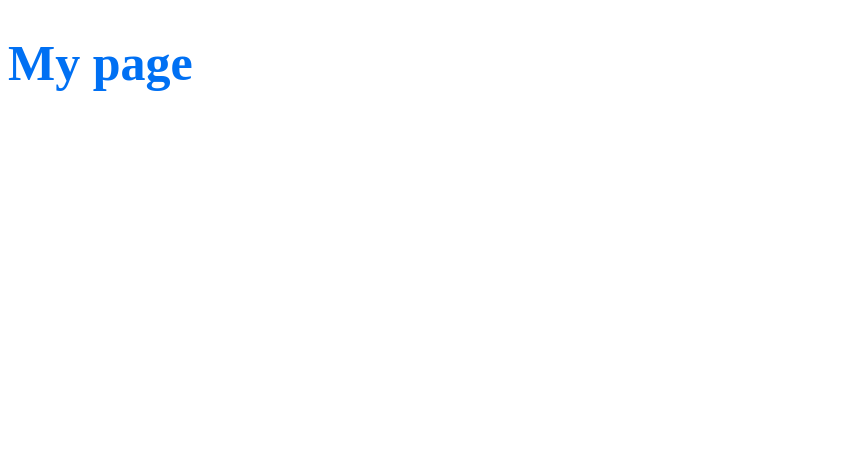
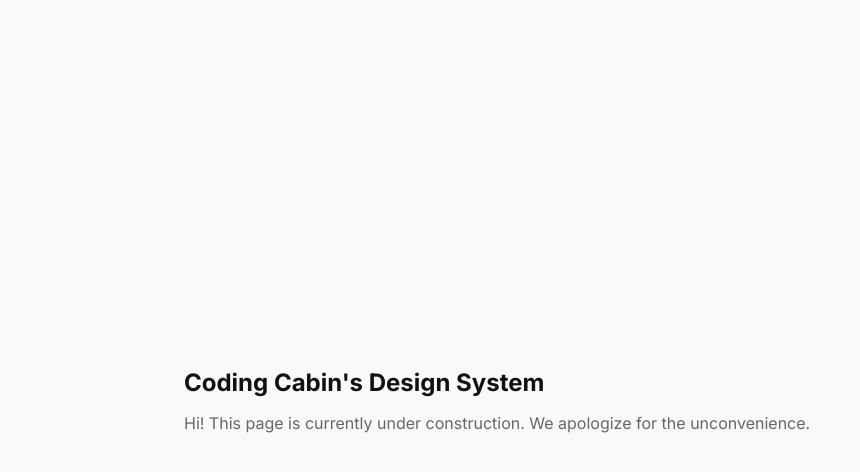
Before and after one commit to coding-cabin/design-system, a Next.js app: page / in a window 1280 px wide. Shown: the top 472 px of the page, without its empty margins (0-860 px from the left). Built offline with nearby package versions, Linux system fonts and the light colour scheme.

Commit message:
Tweaked the index page

```diff
--- a/pages/_document.js
+++ b/pages/_document.js
@@ -1,19 +1,19 @@
-import Document from 'next/document'
-import { ServerStyleSheet } from 'styled-components'
+import Document, { Html, Head, Main, NextScript } from "next/document";
+import { ServerStyleSheet } from "styled-components";
 
 export default class MyDocument extends Document {
   static async getInitialProps(ctx) {
-    const sheet = new ServerStyleSheet()
-    const originalRenderPage = ctx.renderPage
+    const sheet = new ServerStyleSheet();
+    const originalRenderPage = ctx.renderPage;
 
     try {
       ctx.renderPage = () =>
         originalRenderPage({
           enhanceApp: (App) => (props) =>
             sheet.collectStyles(<App {...props} />),
-        })
+        });
 
-      const initialProps = await Document.getInitialProps(ctx)
+      const initialProps = await Document.getInitialProps(ctx);
       return {
         ...initialProps,
         styles: (
@@ -22,9 +22,26 @@ export default class MyDocument extends Document {
             {sheet.getStyleElement()}
           </>
         ),
-      }
+      };
     } finally {
-      sheet.seal()
+      sheet.seal();
     }
   }
+
+  render() {
+    return (
+      <Html lang="en">
+        <Head>
+          <link
+            href="https://fonts.googleapis.com/css2?family=Inter:wght@400;500;600;700;800&display=swap"
+            rel="stylesheet"
+          />
+        </Head>
+        <body>
+          <Main />
+          <NextScript />
+        </body>
+      </Html>
+    );
+  }
 }
--- a/pages/index.js
+++ b/pages/index.js
@@ -1,10 +1,40 @@
-import styled from 'styled-components'
+import styled from "styled-components";
+import reset from "../styles/reset";
+import { width, colors } from "../styles/variables";
+
+const Container = styled.section`
+  display: flex;
+  justify-content: center;
+  flex-direction: column;
+  min-height: 100vh;
+  padding: 0 1.5rem;
+
+  max-width: ${width.md}px;
+  margin: auto;
+`;
 
 const Title = styled.h1`
-  font-size: 50px;
-  color: ${({ theme }) => theme.colors.primary};
-`
+  margin-bottom: 0.65rem;
+  color: ${colors.headingColor};
+`;
+
+const Text = styled.p`
+  color: ${colors.bodyColor};
+`;
 
 export default function Home() {
-  return <Title>My page</Title>
+  return (
+    <>
+      <style jsx global>
+        {reset}
+      </style>
+      <Container>
+        <Title>Coding Cabin's Design System</Title>
+        <Text>
+          Hi! This page is currently under construction. We apologize for the
+          unconvenience.
+        </Text>
+      </Container>
+    </>
+  );
 }
--- a/styles/variables.js
+++ b/styles/variables.js
@@ -9,10 +9,10 @@ const colors = {
   accentColorTwo: "#d3e2f2",
   accentColorThree: "#0b379b",
   bodyColor: "#666",
-  headingColor: "#333",
+  headingColor: "#111",
   borderColor: "#ccc",
   white: "#fff",
-  black: "#111",
+  black: "#000",
 };
 
 const breakpoints = {
@@ -23,4 +23,12 @@ const breakpoints = {
   xl: 90,
 };
 
-export { fonts, colors, breakpoints };
+const width = {
+  xs: 360,
+  sm: 480,
+  md: 960,
+  lg: 1200,
+  xl: 1400,
+};
+
+export { fonts, colors, breakpoints, width };
```
